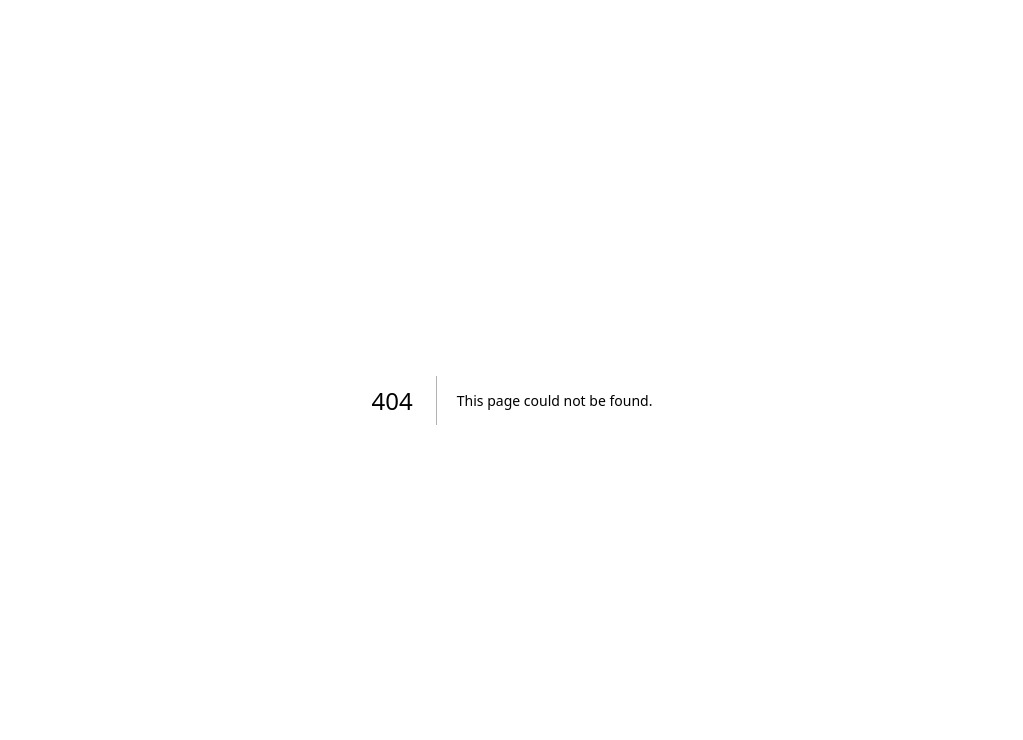
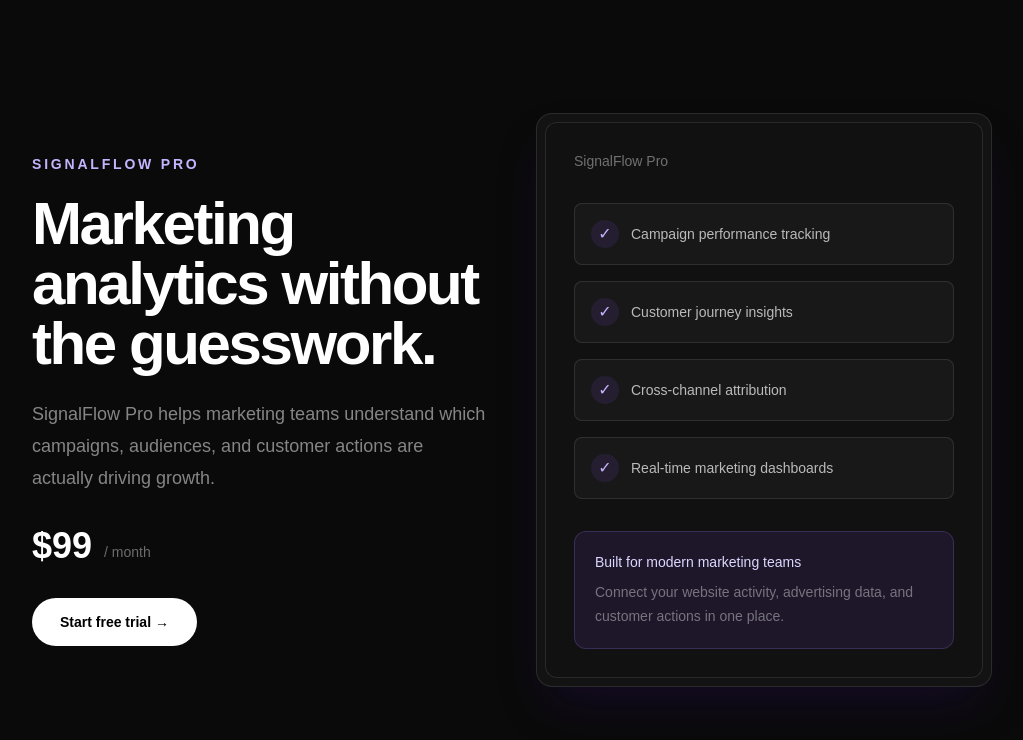
Before and after one commit to MuhammadIbrahimZahid/meta-ads-lander, a Next.js app: page /product in a window 1280 px wide. Before the commit this address had no page. Shown: the top 740 px of the page, without its empty margins (128-1151 px from the left). Built offline with nearby package versions, Linux system fonts and the light colour scheme.

Commit message:
Sending View Item Event

```diff
--- a/src/app/lead/page.tsx
+++ b/src/app/lead/page.tsx
@@ -36,7 +36,7 @@ export default function LeadPage() {
         {!submitted ? (
           <form
             onSubmit={handleSubmit}
-            className="mt-10 space-y-5 rounded-2xl border border-white/10 bg-white/[0.03] p-6"
+            className="mt-10 space-y-5 rounded-2xl border border-white/10 bg-white/3 p-6"
           >
             <div>
               <label
--- a/src/app/page.tsx
+++ b/src/app/page.tsx
@@ -63,11 +63,11 @@ export default function Home() {
 
       {/* Hero */}
       <section className="relative overflow-hidden">
-        <div className="absolute left-1/2 top-0 h-[600px] w-[900px] -translate-x-1/2 rounded-full bg-violet-600/20 blur-[140px]" />
+        <div className="absolute left-1/2 top-0 h-150 w-225 -translate-x-1/2 rounded-full bg-violet-600/20 blur-[140px]" />
 
         <div className="relative mx-auto max-w-7xl px-6 pb-24 pt-24 lg:px-8 lg:pb-32 lg:pt-32">
           <div className="mx-auto max-w-4xl text-center">
-            <div className="mb-7 inline-flex items-center gap-2 rounded-full border border-white/10 bg-white/[0.04] px-4 py-2 text-sm text-white/70">
+            <div className="mb-7 inline-flex items-center gap-2 rounded-full border border-white/10 bg-white/4 px-4 py-2 text-sm text-white/70">
               <span className="h-2 w-2 rounded-full bg-emerald-400" />
               Marketing intelligence for modern teams
             </div>
@@ -75,7 +75,7 @@ export default function Home() {
             <h1 className="text-5xl font-semibold tracking-[-0.04em] sm:text-6xl lg:text-7xl">
               Stop guessing.
               <br />
-              <span className="bg-gradient-to-r from-violet-300 via-white to-blue-300 bg-clip-text text-transparent">
+              <span className="bg-linear-to-r from-violet-300 via-white to-blue-300 bg-clip-text text-transparent">
                 Start measuring.
               </span>
             </h1>
@@ -105,7 +105,7 @@ export default function Home() {
 
           {/* Dashboard preview */}
           <div className="mx-auto mt-20 max-w-5xl">
-            <div className="rounded-2xl border border-white/10 bg-white/[0.04] p-2 shadow-2xl shadow-violet-950/30">
+            <div className="rounded-2xl border border-white/10 bg-white/4 p-2 shadow-2xl shadow-violet-950/30">
               <div className="rounded-xl border border-white/10 bg-[#111111] p-5 sm:p-7">
                 <div className="mb-7 flex items-center justify-between">
                   <div>
@@ -130,7 +130,7 @@ export default function Home() {
                   ].map(([value, label, change]) => (
                     <div
                       key={label}
-                      className="rounded-xl border border-white/10 bg-white/[0.03] p-5"
+                      className="rounded-xl border border-white/10 bg-white/3 p-5"
                     >
                       <p className="text-2xl font-semibold tracking-tight">
                         {value}
@@ -145,13 +145,13 @@ export default function Home() {
                   ))}
                 </div>
 
-                <div className="mt-4 h-48 overflow-hidden rounded-xl border border-white/10 bg-white/[0.02] p-5">
+                <div className="mt-4 h-48 overflow-hidden rounded-xl border border-white/10 bg-white/2 p-5">
                   <div className="flex h-full items-end gap-2">
                     {[32, 42, 37, 54, 48, 61, 58, 72, 66, 81, 76, 92].map(
                       (height, index) => (
                         <div
                           key={index}
-                          className="flex-1 rounded-t-sm bg-gradient-to-t from-violet-600/50 to-violet-300"
+                          className="flex-1 rounded-t-sm bg-linear-to-t from-violet-600/50 to-violet-300"
                           style={{ height: `${height}%` }}
                         />
                       ),
@@ -165,10 +165,7 @@ export default function Home() {
       </section>
 
       {/* Stats */}
-      <section
-        id="results"
-        className="border-y border-white/10 bg-white/[0.02]"
-      >
+      <section id="results" className="border-y border-white/10 bg-white/2">
         <div className="mx-auto grid max-w-7xl divide-y divide-white/10 px-6 sm:grid-cols-3 sm:divide-x sm:divide-y-0 lg:px-8">
           {stats.map((stat) => (
             <div key={stat.label} className="px-6 py-10 text-center">
@@ -220,7 +217,7 @@ export default function Home() {
       {/* How it works */}
       <section
         id="how-it-works"
-        className="border-y border-white/10 bg-white/[0.02]"
+        className="border-y border-white/10 bg-white/2"
       >
         <div className="mx-auto max-w-7xl px-6 py-24 lg:px-8">
           <div className="grid gap-16 lg:grid-cols-2 lg:items-center">
@@ -248,7 +245,7 @@ export default function Home() {
               ].map((item, index) => (
                 <div
                   key={item}
-                  className="flex items-center gap-5 rounded-xl border border-white/10 bg-white/[0.03] p-5"
+                  className="flex items-center gap-5 rounded-xl border border-white/10 bg-white/3 p-5"
                 >
                   <span className="flex h-9 w-9 shrink-0 items-center justify-center rounded-full bg-violet-500/10 text-sm font-semibold text-violet-300">
                     {index + 1}
@@ -280,7 +277,7 @@ export default function Home() {
 
       {/* CTA */}
       <section id="get-started" className="px-6 pb-24 lg:px-8">
-        <div className="relative mx-auto max-w-7xl overflow-hidden rounded-3xl bg-gradient-to-br from-violet-600 to-indigo-700 px-6 py-16 text-center sm:px-12">
+        <div className="relative mx-auto max-w-7xl overflow-hidden rounded-3xl bg-linear-to-br from-violet-600 to-indigo-700 px-6 py-16 text-center sm:px-12">
           <div className="absolute -right-20 -top-20 h-64 w-64 rounded-full bg-white/10 blur-3xl" />
           <div className="absolute -bottom-20 -left-20 h-64 w-64 rounded-full bg-black/10 blur-3xl" />
 
--- /dev/null
+++ b/src/app/product/page.tsx
@@ -0,0 +1,90 @@
+"use client";
+
+import { useEffect } from "react";
+
+export default function ProductPage() {
+  useEffect(() => {
+    window.dataLayer = window.dataLayer || [];
+
+    window.dataLayer.push({
+      event: "view_item",
+      content_name: "SignalFlow Pro",
+      content_category: "Marketing Analytics",
+      content_id: "signalflow-pro",
+      value: 99,
+      currency: "USD",
+    });
+  }, []);
+
+  return (
+    <main className="min-h-screen bg-[#0a0a0a] text-white">
+      <section className="mx-auto flex min-h-screen max-w-5xl items-center px-6 py-24 lg:px-8">
+        <div className="grid w-full gap-12 lg:grid-cols-2 lg:items-center">
+          <div>
+            <p className="text-sm font-semibold uppercase tracking-[0.2em] text-violet-300">
+              SignalFlow Pro
+            </p>
+
+            <h1 className="mt-5 text-5xl font-semibold tracking-[-0.04em] sm:text-6xl">
+              Marketing analytics without the guesswork.
+            </h1>
+
+            <p className="mt-6 max-w-xl text-lg leading-8 text-white/50">
+              SignalFlow Pro helps marketing teams understand which campaigns,
+              audiences, and customer actions are actually driving growth.
+            </p>
+
+            <div className="mt-8 flex items-end gap-3">
+              <span className="text-4xl font-semibold">$99</span>
+              <span className="pb-1 text-sm text-white/40">/ month</span>
+            </div>
+
+            <button
+              type="button"
+              className="mt-8 rounded-full bg-white px-7 py-3.5 text-sm font-semibold text-black transition hover:-translate-y-0.5 hover:bg-white/90"
+            >
+              Start free trial →
+            </button>
+          </div>
+
+          <div className="rounded-2xl border border-white/10 bg-white/4 p-2 shadow-2xl shadow-violet-950/30">
+            <div className="rounded-xl border border-white/10 bg-[#111111] p-7">
+              <p className="text-sm text-white/40">SignalFlow Pro</p>
+
+              <div className="mt-8 space-y-4">
+                {[
+                  "Campaign performance tracking",
+                  "Customer journey insights",
+                  "Cross-channel attribution",
+                  "Real-time marketing dashboards",
+                ].map((feature) => (
+                  <div
+                    key={feature}
+                    className="flex items-center gap-3 rounded-lg border border-white/10 bg-white/3 p-4"
+                  >
+                    <span className="flex h-7 w-7 items-center justify-center rounded-full bg-violet-500/10 text-violet-300">
+                      ✓
+                    </span>
+
+                    <span className="text-sm text-white/70">{feature}</span>
+                  </div>
+                ))}
+              </div>
+
+              <div className="mt-8 rounded-xl border border-violet-400/20 bg-violet-500/10 p-5">
+                <p className="text-sm font-medium text-violet-200">
+                  Built for modern marketing teams
+                </p>
+
+                <p className="mt-2 text-sm leading-6 text-white/40">
+                  Connect your website activity, advertising data, and customer
+                  actions in one place.
+                </p>
+              </div>
+            </div>
+          </div>
+        </div>
+      </section>
+    </main>
+  );
+}
```
